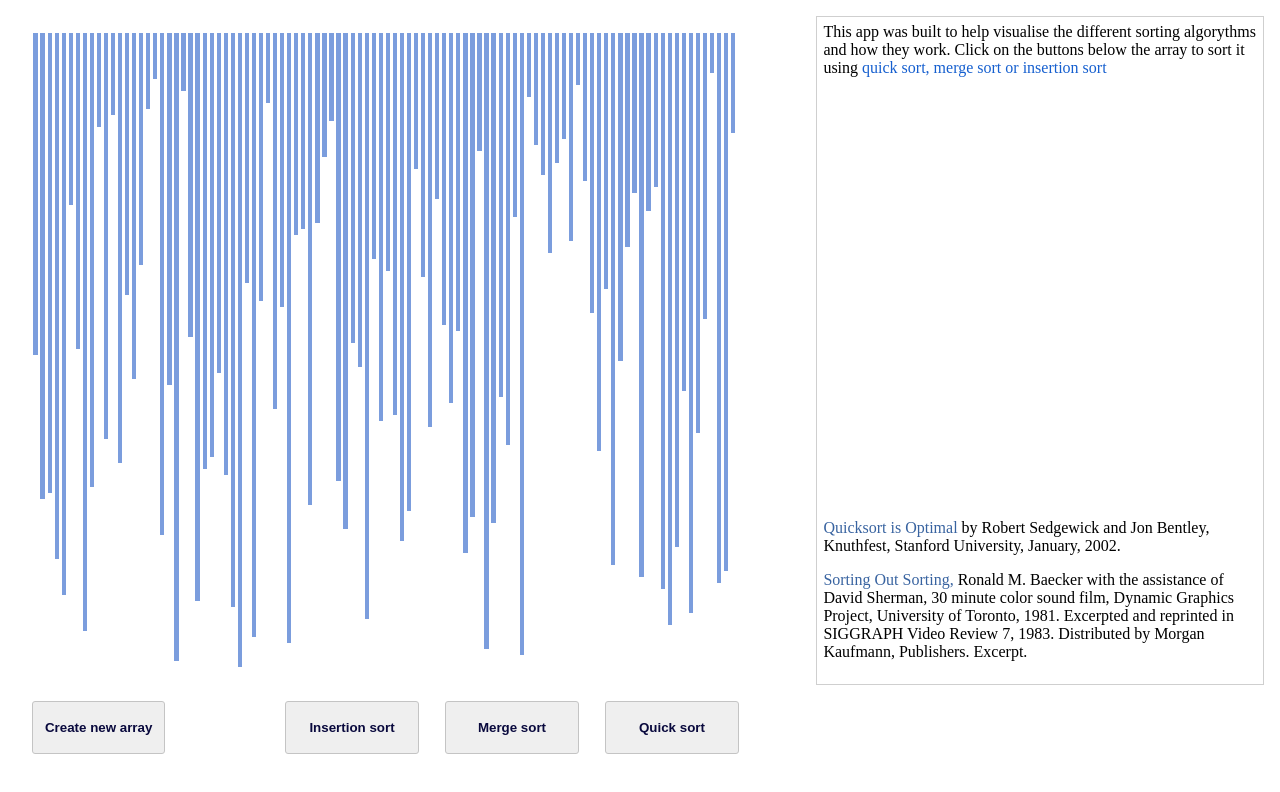
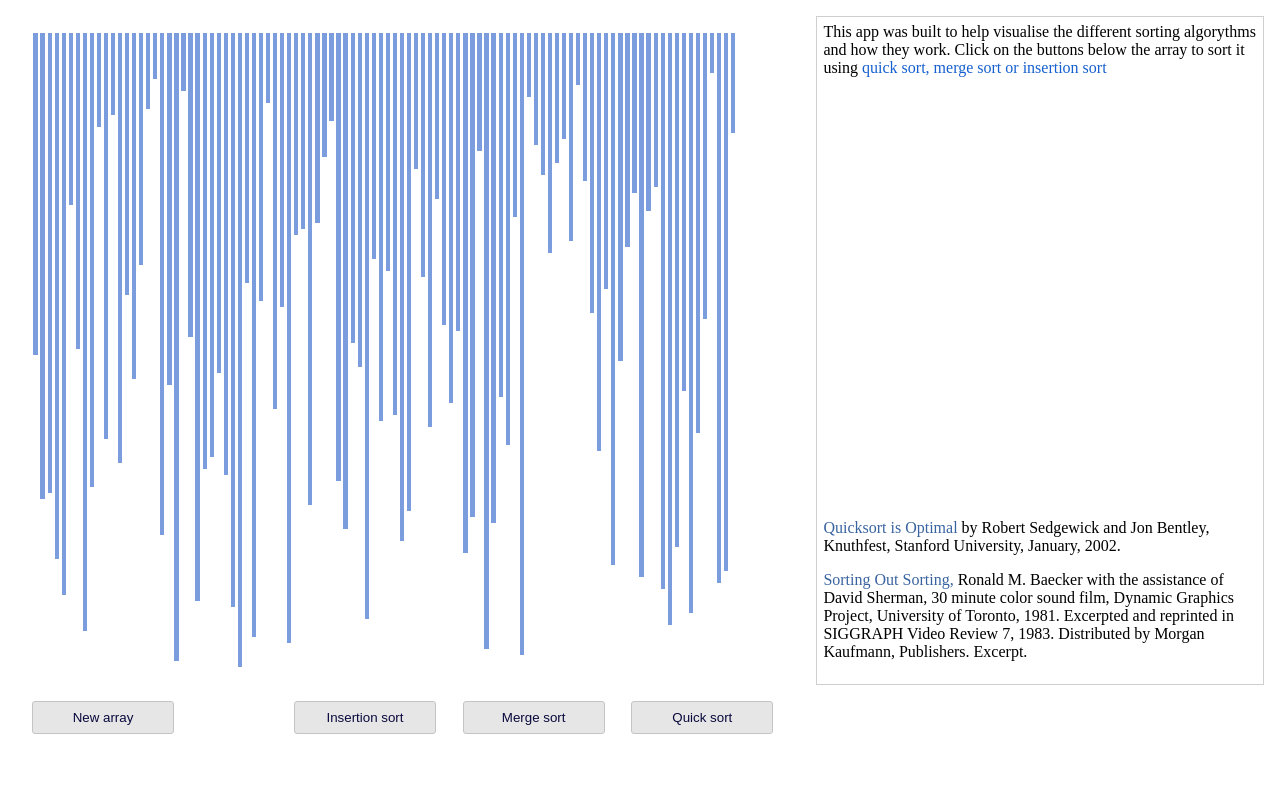
Before and after one commit to msmfa/sorting-visualiser, a React (Create React App) app: page / in a window 1280 px wide. Shown: the top 792 px of the page. Built offline with nearby package versions, Linux system fonts and the light colour scheme.

Commit message:
Updated button text

```diff
--- a/src/App.css
+++ b/src/App.css
@@ -33,10 +33,12 @@
 
 .app-button {
   border: solid 1px rgb(196, 196, 196);
+  background-color: rgb(230, 230, 230);
   color: rgb(9, 9, 61);
-  width: 10em;
-  font-weight: 600;
-  height: 4em;
+  width: 100%;
+  padding: 0.6em 1em;
+  font-weight: 400;
+  height: 100%;
   border-radius: 3px;
   margin: 0 2em 0 0;
 }
--- a/src/App.js
+++ b/src/App.js
@@ -144,7 +144,7 @@ function DisplayArray() {
           id="new-array-button"
           onClick={displayArray}
         >
-          Create new array
+          New array
         </button>
 
         <button className="app-button" onClick={insertionSort}>
--- a/src/styles/LeftText.css
+++ b/src/styles/LeftText.css
@@ -41,6 +41,6 @@ a {
 
 @media only screen and (max-width: 780px) {
   .text-para-container {
-    height: 40vh;
+    height: 50%;
   }
 }
```
